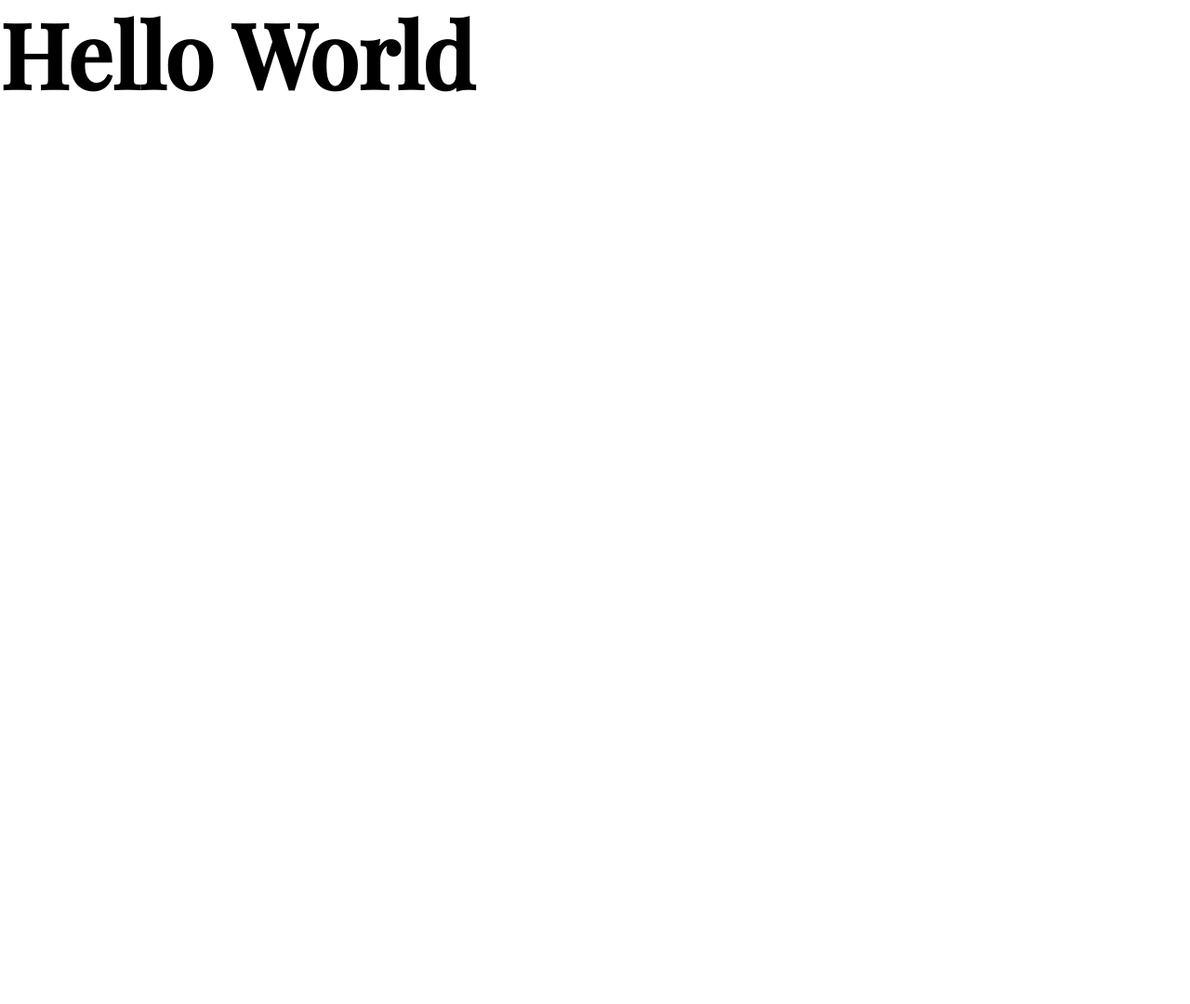
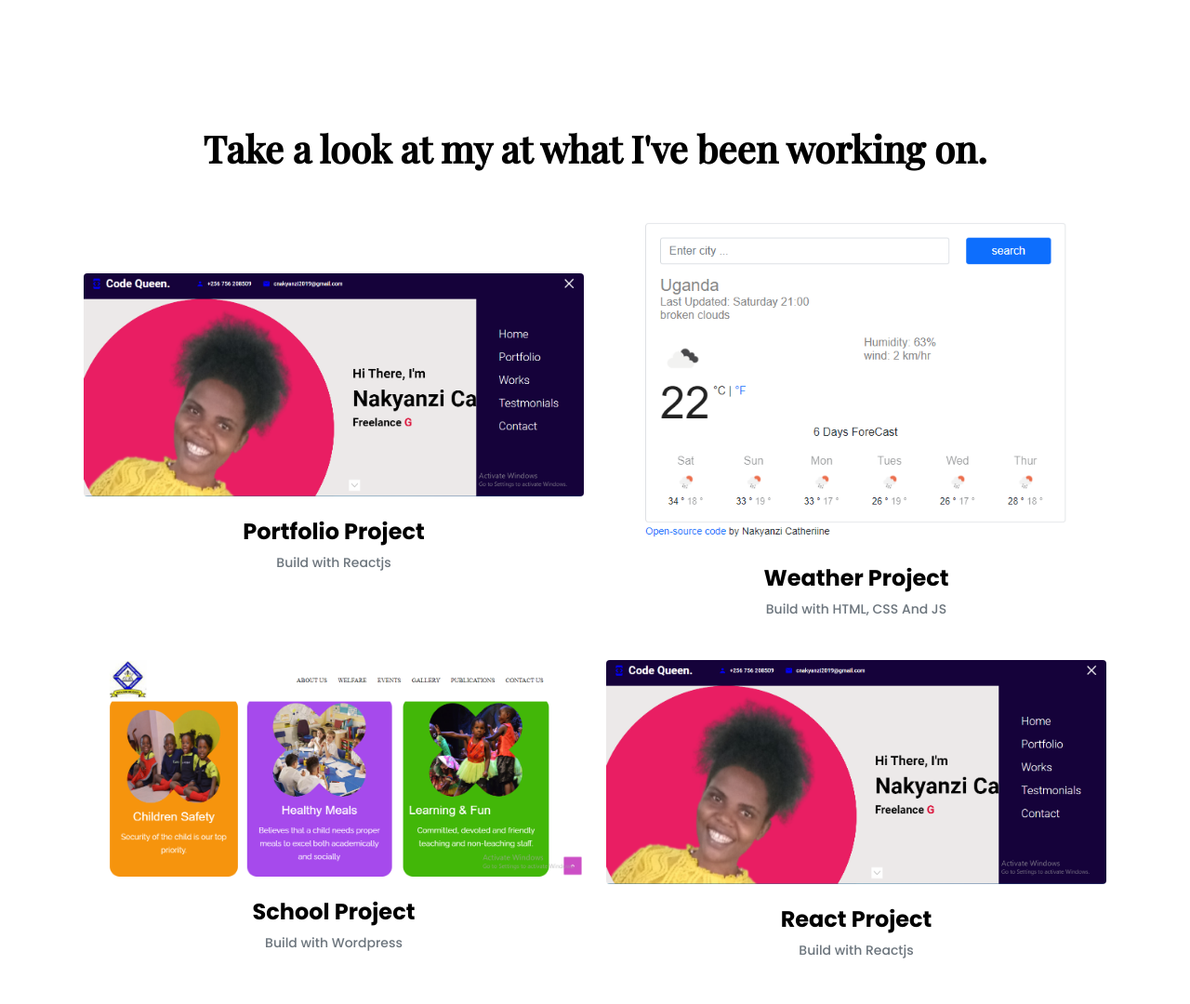
Before and after one commit to catherine256/portolioProject, a plain HTML site: page works.html in a window 1280 px wide. Shown: the whole page at 93% size. Before the commit the page ends 800 px from the top, so only its background shows below. Drawn offline with nearby package versions, Linux system fonts and the light colour scheme.

Commit message:
work-page

```diff
--- a/styles/style.css
+++ b/styles/style.css
@@ -81,28 +81,51 @@ h2 {
         padding: 0;
         text-align: center;
     }
-    .about-section {
+    .content-container {
         padding: 0;
         text-align: center;
     }
+    .cath {
+        margin-top: 0;
+    }
  }
 
- .about-section {
+.content-container {
     padding: 120px 20px;
     text-align: center;
     justify-content: center;
 }
- .about-section h1 {
+.content h1 {
     font-size: 40px;
     line-height: 80px;
 
 }
- .about-section h2 {
+.content h2 {
    font-size: 18px;
    font-family: var(--default-font-family);
 }
+
+.content h3 {
+    font-size: 24px;
+    line-height: 1.5;
+    margin: 20px 0 0;
+    font-family: var(--default-font-family);
+ }
+
 .cathy {
         border-radius: 8px;
         max-width:100%;
         height:auto;
 }
+
+.content p {
+    font-size: 14px;
+ }
+
+ .content {
+    text-align: center;
+    padding: 0;
+ }
+ .cath {
+     margin-top: 70px;
+ }
--- a/works.html
+++ b/works.html
@@ -1,10 +1,10 @@
 <!DOCTYPE html>
 <html lang="en">
   <head>
-    <meta charset="UTF-8">
-    <meta http-equiv="X-UA-Compatible" content="IE=edge">
-    <meta name="viewport" content="width=device-width, initial-scale=1.0">
-    <title>Document</title>
+    <meta charset="UTF-8" />
+    <meta http-equiv="X-UA-Compatible" content="IE=edge" />
+    <meta name="viewport" content="width=device-width, initial-scale=1.0" />
+    <title>My Works</title>
     <link
       href="https://cdn.jsdelivr.net/npm/bootstrap@5.0.0-beta2/dist/css/bootstrap.min.css"
       rel="stylesheet"
@@ -16,16 +16,60 @@
       integrity="sha384-b5kHyXgcpbZJO/tY9Ul7kGkf1S0CWuKcCD38l8YkeH8z8QjE0GmW1gYU5S9FOnJ0"
       crossorigin="anonymous"
     ></script>
-  <link rel="preconnect" href="https://fonts.googleapis.com">
-<link rel="preconnect" href="https://fonts.gstatic.com" crossorigin>
-<link href="https://fonts.googleapis.com/css2?family=Poppins:wght@500;700&display=swap" rel="stylesheet">
-<link href="https://fonts.googleapis.com/css2?family=Playfair+Display:wght@500&family=Poppins:wght@500;700&display=swap" rel="stylesheet">
-<script src="https://kit.fontawesome.com/40e197ac17.js" crossorigin="anonymous"></script>
-<link rel="stylesheet" href="./styles/style.css">
+    <link rel="preconnect" href="https://fonts.googleapis.com" />
+    <link rel="preconnect" href="https://fonts.gstatic.com" crossorigin />
+    <link
+      href="https://fonts.googleapis.com/css2?family=Poppins:wght@500;700&display=swap"
+      rel="stylesheet"
+    />
+    <link
+      href="https://fonts.googleapis.com/css2?family=Playfair+Display:wght@500&family=Poppins:wght@500;700&display=swap"
+      rel="stylesheet"
+    />
+    <script
+      src="https://kit.fontawesome.com/40e197ac17.js"
+      crossorigin="anonymous"
+    ></script>
+    <link rel="stylesheet" href="./styles/style.css" />
   </head>
   <body>
+    <div class="content-container container">
+        <div class="content">
+          <h1 class="mb-4">Take a look at my at what I've been working on.</h1>
+          <div class="row">
+            <div class="col-md-6 mb-4">
+              <img src="images/react.png" alt="" class="img-fluid rounded cath"  />
+              <h3 class="text-center">
+                Portfolio Project
+              </h3>
+              <p class="text-center text-muted">Build with Reactjs</p>
+            </div>
+            <div class="col-md-6 mb-4">
+              <img src="images/weather.png" alt="" class="img-fluid rounded"  />
+              <h3 class="text-center">
+                Weather Project
+              </h3>
+              <p class="text-center text-muted">Build with HTML, CSS And JS<Reactjs</p>
+            </div>
+          </div>
 
-    <h1>Hello World</h1>
-
+          <div class="row">
+            <div class="col-md-6 mb-4">
+              <img src="images/school.png" alt="" class="img-fluid rounded"  />
+              <h3 class="text-center">
+                School Project
+              </h3>
+              <p class="text-center text-muted">Build with Wordpress</p>
+            </div>
+            <div class="col-md-6 mb-4">
+              <img src="images/react.png" alt="" class="img-fluid rounded"  />
+              <h3 class="text-center">
+                React Project
+              </h3>
+              <p class="text-center text-muted">Build with Reactjs<Reactjs</p>
+            </div>
+          </div>
+      </div>
+    </div>
   </body>
 </html>
```
Also changed, not shown: about.html (+2 -2 lines). Lines whose indentation alone changed are shown as unchanged.
